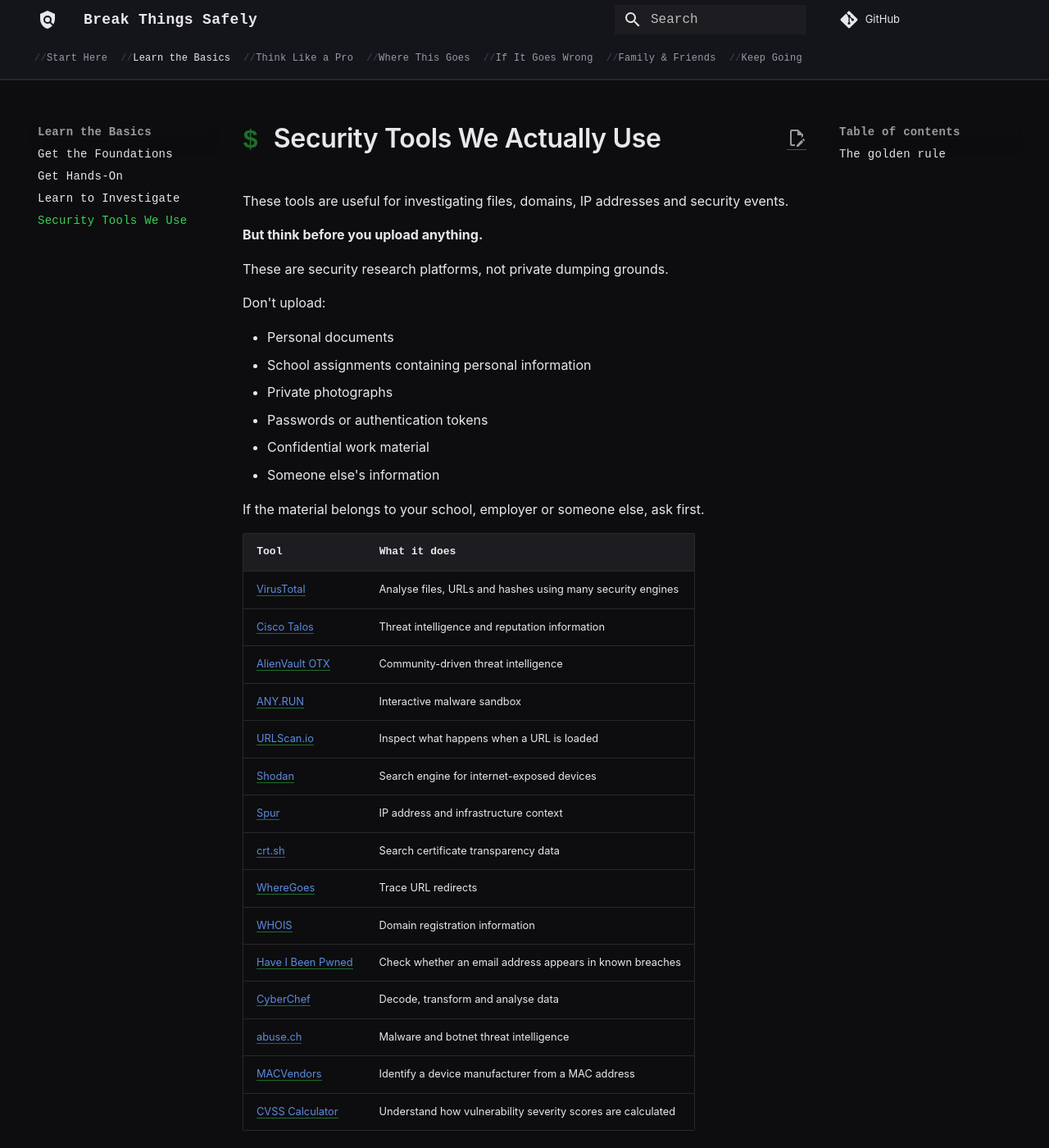
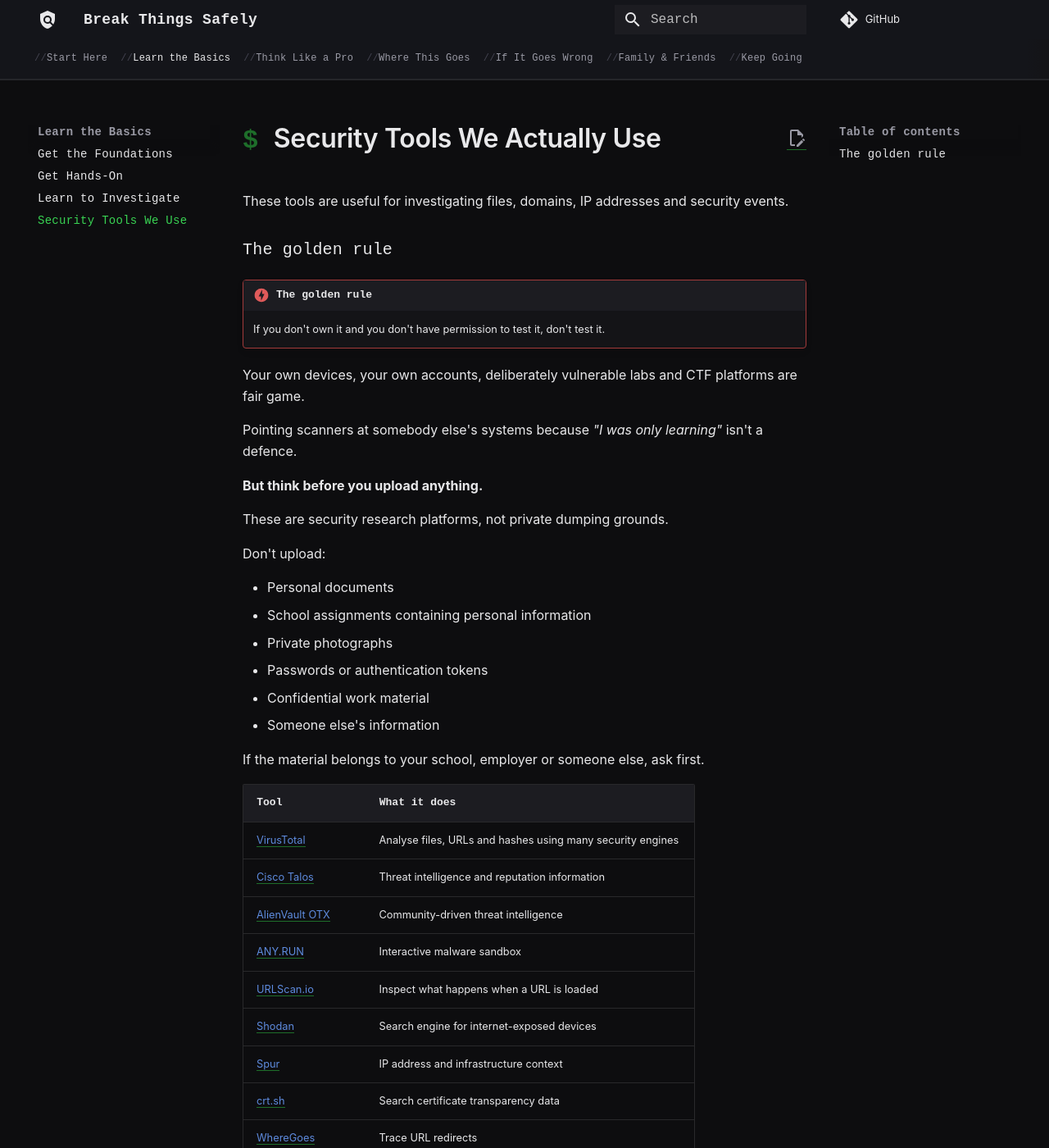
Before and after one commit to t-d-knight/break-things-safely, an MkDocs documentation site: the page built from docs/tools.md, in a window 1280 px wide and 1400 px high. Shown: the whole window at 82% size. Built offline with MkDocs 1.6.1 and Material for MkDocs 9.7.7, drawn with Linux system fonts in a browser that asks for light colours; comment, search, counter and statistics services are not loaded; some of the changed text lies outside the part shown.

Commit message:
Put the golden rule first (warning before the spells)
Added a section on the golden rule of security testing.

```diff
--- a/docs/tools.md
+++ b/docs/tools.md
@@ -1,6 +1,15 @@
 # Security Tools We Actually Use
 
 These tools are useful for investigating files, domains, IP addresses and security events.
+
+### The golden rule
+
+!!! danger "The golden rule"
+    If you don't own it and you don't have permission to test it, don't test it.
+
+Your own devices, your own accounts, deliberately vulnerable labs and CTF platforms are fair game.
+
+Pointing scanners at somebody else's systems because *"I was only learning"* isn't a defence.
 
 **But think before you upload anything.**
 
```
Also changed, not shown: other parts of docs/tools.md (+0 -9 lines).
